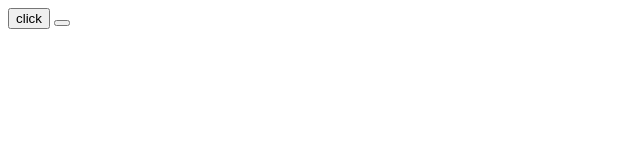
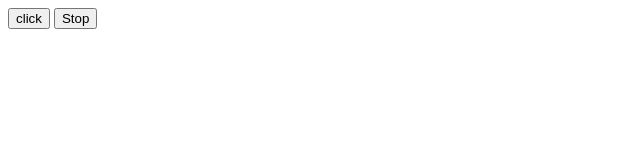
Before and after one commit to Chetan3327/phoneVibrate, a plain HTML site: page index.html in a window 1280 px wide. Shown: the full height of the page, 0-640 px from the left. Drawn offline with Linux system fonts and the light colour scheme.

Commit message:
added stop text

```diff
--- a/index.html
+++ b/index.html
@@ -8,7 +8,7 @@
 </head>
 <body>
     <button onclick="vibrate()">click</button>
-    <button onclick="stop()"></button>
+    <button onclick="stop()">Stop</button>
 </body>
 <script>
     function vibrate(){
```
